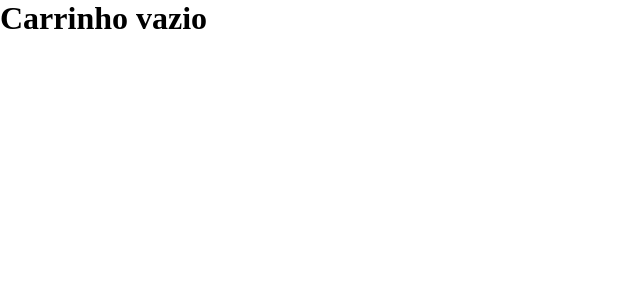
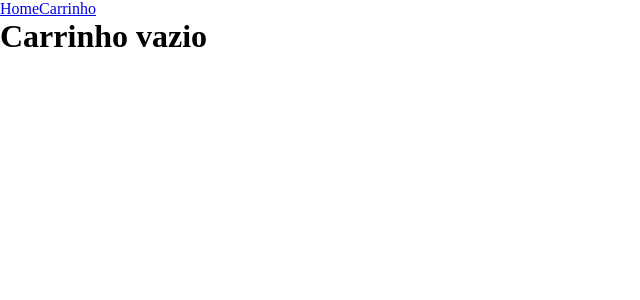
Before and after one commit to joaoAndradeJr/Momentos-T40, a React (Vite) app in the folder 6.2/front-e-commerce/: page /cart in a window 1280 px wide. Shown: the top 300 px of the page, without its empty margins (0-640 px from the left). Built offline with nearby package versions, Linux system fonts and the light colour scheme.

Commit message:
add: Layout component

```diff
--- a/6.2/front-e-commerce/src/App.tsx
+++ b/6.2/front-e-commerce/src/App.tsx
@@ -1,12 +1,15 @@
 import { Route, Routes } from 'react-router-dom';
 import Home from './pages/Home';
 import Cart from './pages/Cart';
+import Layout from './components/Layout';
 
 function App() {
   return (
     <Routes>
-      <Route path="/" element={ <Home /> } />
-      <Route path="/cart" element={ <Cart /> } />
+      <Route path="/" element={ <Layout /> }>
+        <Route path="" element={ <Home /> } />
+        <Route path="/cart" element={ <Cart /> } />
+      </Route>
       <Route path="*" element={<div>Not Found</div>} />
     </Routes>
   );
--- a/6.2/front-e-commerce/src/components/CategoriesList.tsx
+++ b/6.2/front-e-commerce/src/components/CategoriesList.tsx
@@ -1,6 +1,15 @@
-import categories from '../utils/categories';
+import { useEffect, useState } from 'react';
+import { fecthURL } from '../services/fetchURL';
+import { Category } from '../types';
 
 export default function CategoriesList() {
+  const [categories, setCategories] = useState<Category[]>([]);
+
+  useEffect(() => {
+    fecthURL('https://api.mercadolibre.com/sites/MLB/categories')
+      .then((data) => setCategories(data));
+  }, []);
+
   return (
     <aside className="aside-container">
       { categories.map((category) => (
--- /dev/null
+++ b/6.2/front-e-commerce/src/components/Layout.tsx
@@ -0,0 +1,11 @@
+import { Outlet } from 'react-router-dom';
+import Nav from './Nav';
+
+export default function Layout() {
+  return (
+    <>
+      <Nav />
+      <Outlet />
+    </>
+  );
+}
--- /dev/null
+++ b/6.2/front-e-commerce/src/components/Nav.tsx
@@ -0,0 +1,10 @@
+import { Link } from 'react-router-dom';
+
+export default function Nav() {
+  return (
+    <nav>
+      <Link to="/">Home</Link>
+      <Link to="/cart">Carrinho</Link>
+    </nav>
+  );
+}
--- a/6.2/front-e-commerce/src/pages/Cart/index.tsx
+++ b/6.2/front-e-commerce/src/pages/Cart/index.tsx
@@ -1,15 +1,9 @@
 import { useSelector } from 'react-redux';
 import ProductCard from '../../components/ProductCard';
-import { UserReducer } from '../../redux/reducers/user';
-import { CartReducer } from '../../redux/reducers/cart';
-
-interface GlobalState {
-  user: UserReducer;
-  cart: CartReducer;
-};
+import { GlobalState } from '../../types';
 
 export default function Cart() {
-  const { productsInCart } = useSelector((state: GlobalState) => state.cart);
+  const { productsInCart } = useSelector(({ cart }: GlobalState) => cart);
 
   return (
     <main>
--- /dev/null
+++ b/6.2/front-e-commerce/src/services/fetchURL.ts
@@ -0,0 +1,5 @@
+export const fecthURL = async (url: string) => {
+  const response = await fetch(url);
+  const data = await response.json();
+  return data;
+};
```
Also changed, not shown: 6.2/front-e-commerce/src/types.ts (+10 -0 lines).
